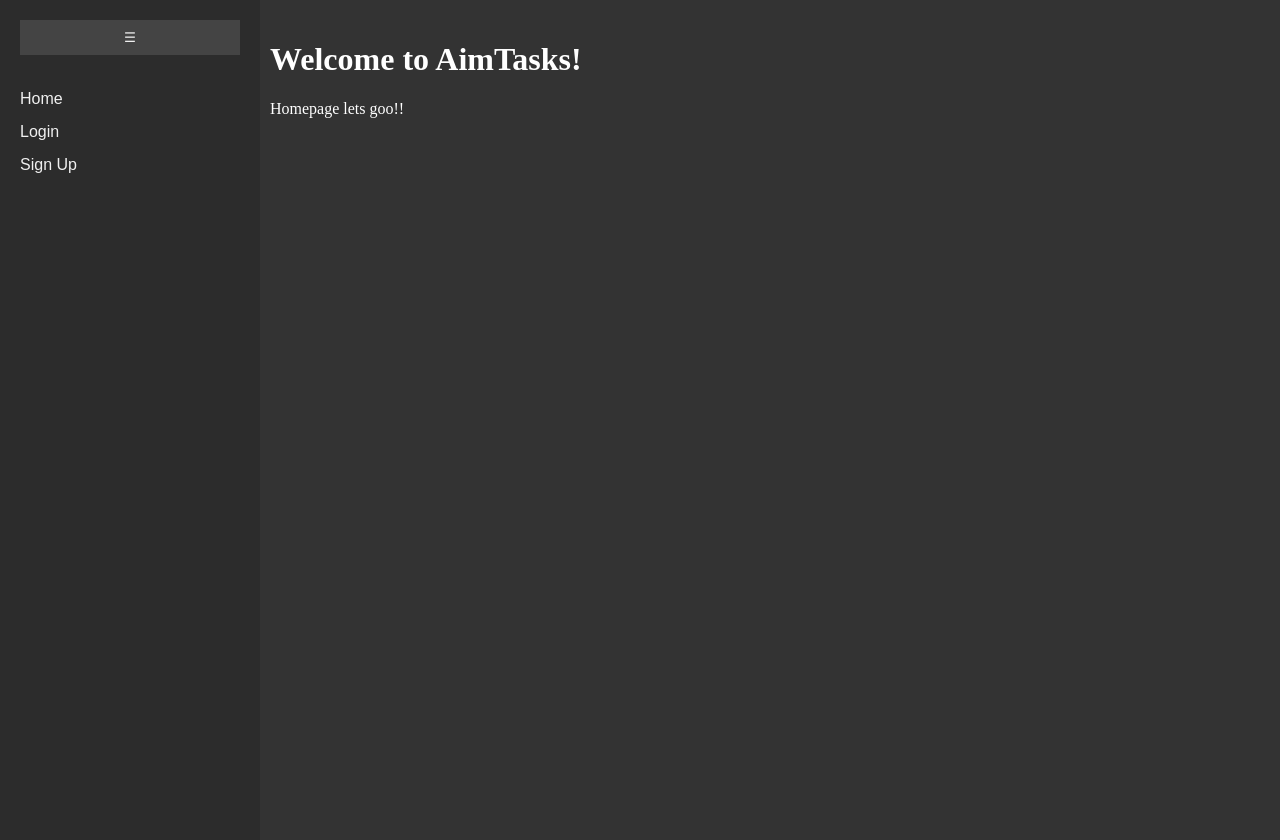
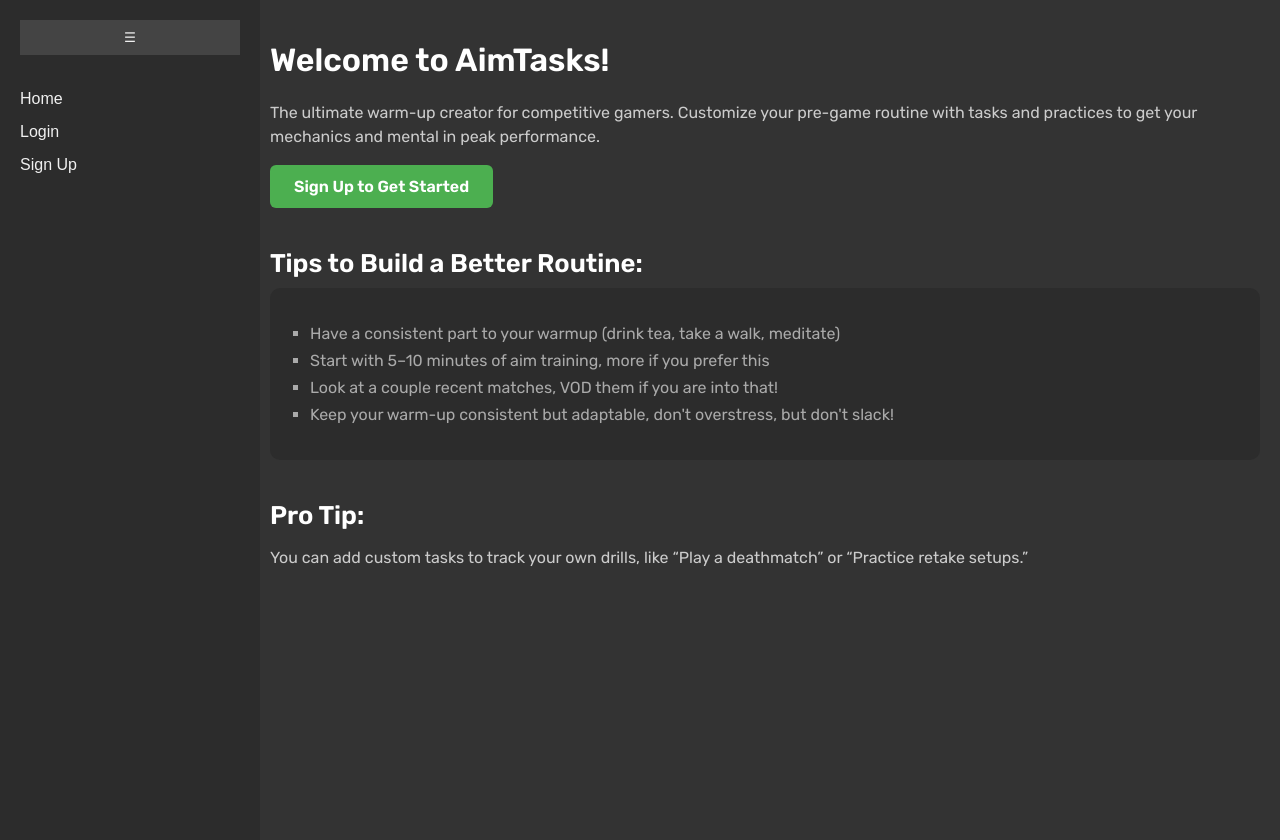
Before and after one commit to KoleGuenther/AimTasks, a Django app: page / in a window 1280 px wide. Run offline with Django 5.2, Linux system fonts and the light colour scheme.

Commit message:
home test

```diff
--- a/templates/accounts/home.html
+++ b/templates/accounts/home.html
@@ -4,14 +4,88 @@
     <head>
         <title>Home - AimTasks</title>
         <link rel="stylesheet" type="text/css" href="{% static 'css/style.css' %}">
+        <link href="https://fonts.googleapis.com/css2?family=Rubik:wght@400;600&display=swap" rel="stylesheet">
+
+        <!-- test before moving to a seperate css -->
+        <style>
+            body {
+                font-family: 'Rubik', sans-serif;
+            }
+            .home-section {
+            margin-bottom: 40px;
+            }
+            .home-section h2 {
+            font-weight: 600;
+            font-size: 1.6rem;
+            margin-bottom: 10px;
+            color: #fff;
+            }
+            .home-section p {
+            color: #ccc;
+            font-size: 1rem;
+            line-height: 1.5;
+            }
+            .cta-button {
+            display: inline-block;
+            background-color: #4CAF50;
+            color: white;
+            padding: 12px 24px;
+            border: none;
+            border-radius: 6px;
+            text-decoration: none;
+            font-weight: bold;
+            transition: background-color 0.2s ease;
+            }
+            .cta-button:hover {
+            background-color: #45a049;
+            }
+            .tip-list {
+            background-color: #2c2c2c;
+            padding: 20px;
+            border-radius: 10px;
+            margin-top: 10px;
+            }
+            .tip-list ul {
+            list-style: square;
+            padding-left: 20px;
+            color: #aaa;
+            }
+            .tip-list li {
+            margin-bottom: 8px;
+            }
+        </style>
     </head>
 
     <body>
         {% include 'partials/navbar.html' %}
 
         <div class="content">
+          <div class="home-section">
             <h1>Welcome to AimTasks!</h1>
-            <p>Homepage lets goo!!</p>
+            <p>The ultimate warm-up creator for competitive gamers. Customize your pre-game routine with tasks and practices to get your mechanics and mental in peak performance.</p>
+            {% if user.is_authenticated %}
+              <a class="cta-button" href="{% url 'task_list' %}">Start your Warmup</a>
+            {% else %}
+              <a class="cta-button" href="{% url 'signup' %}">Sign Up to Get Started</a>
+            {% endif %}
+          </div>
+
+          <div class="home-section">
+            <h2>Tips to Build a Better Routine:</h2>
+            <div class="tip-list">
+              <ul>
+                <li>Have a consistent part to your warmup (drink tea, take a walk, meditate)</li>
+                <li>Start with 5–10 minutes of aim training, more if you prefer this</li>
+                <li>Look at a couple recent matches, VOD them if you are into that!</li>
+                <li>Keep your warm-up consistent but adaptable, don't overstress, but don't slack!</li>
+              </ul>
+            </div>
+          </div>
+
+          <div class="home-section">
+            <h2>Pro Tip:</h2>
+            <p>You can add custom tasks to track your own drills, like “Play a deathmatch” or “Practice retake setups.”</p>
+          </div>
         </div>
-    </body>
+      </body>
 </html>
```
Also changed, not shown: db.sqlite3.
